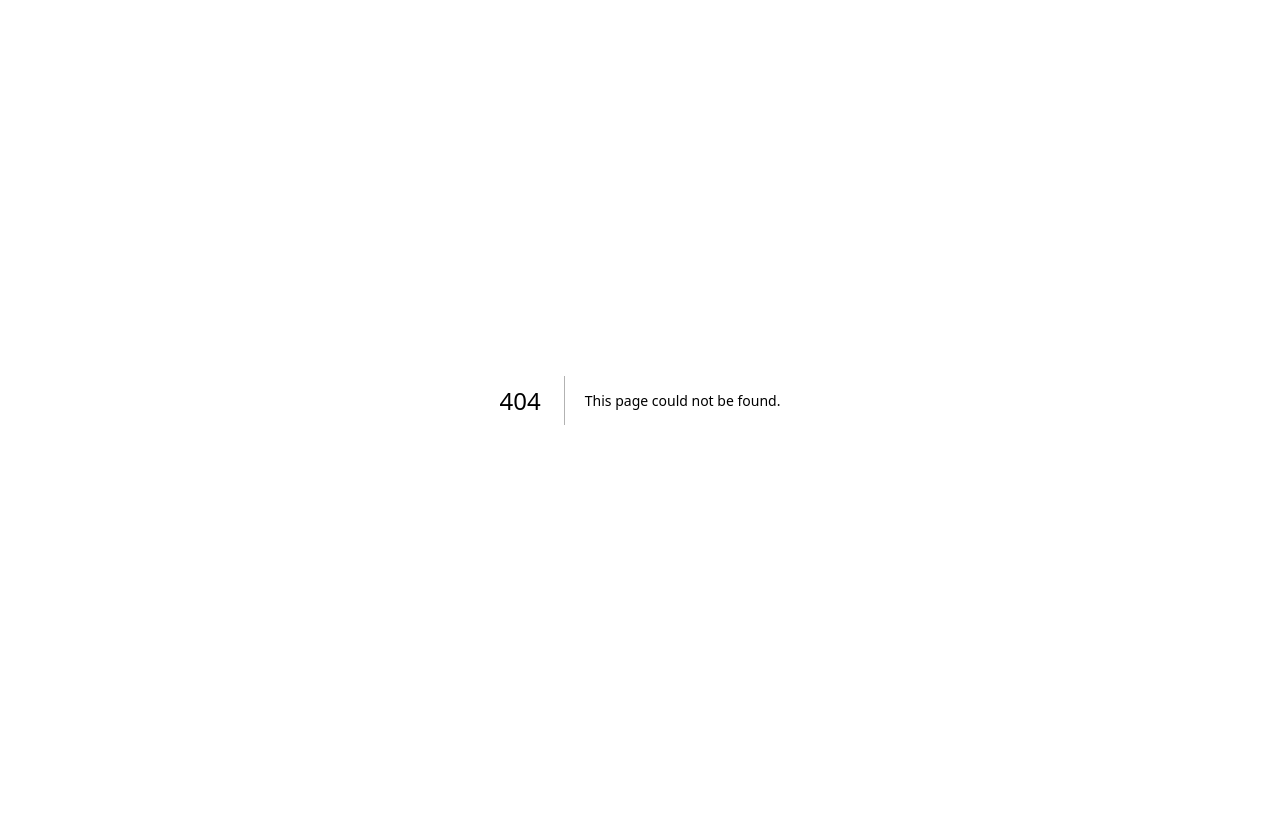
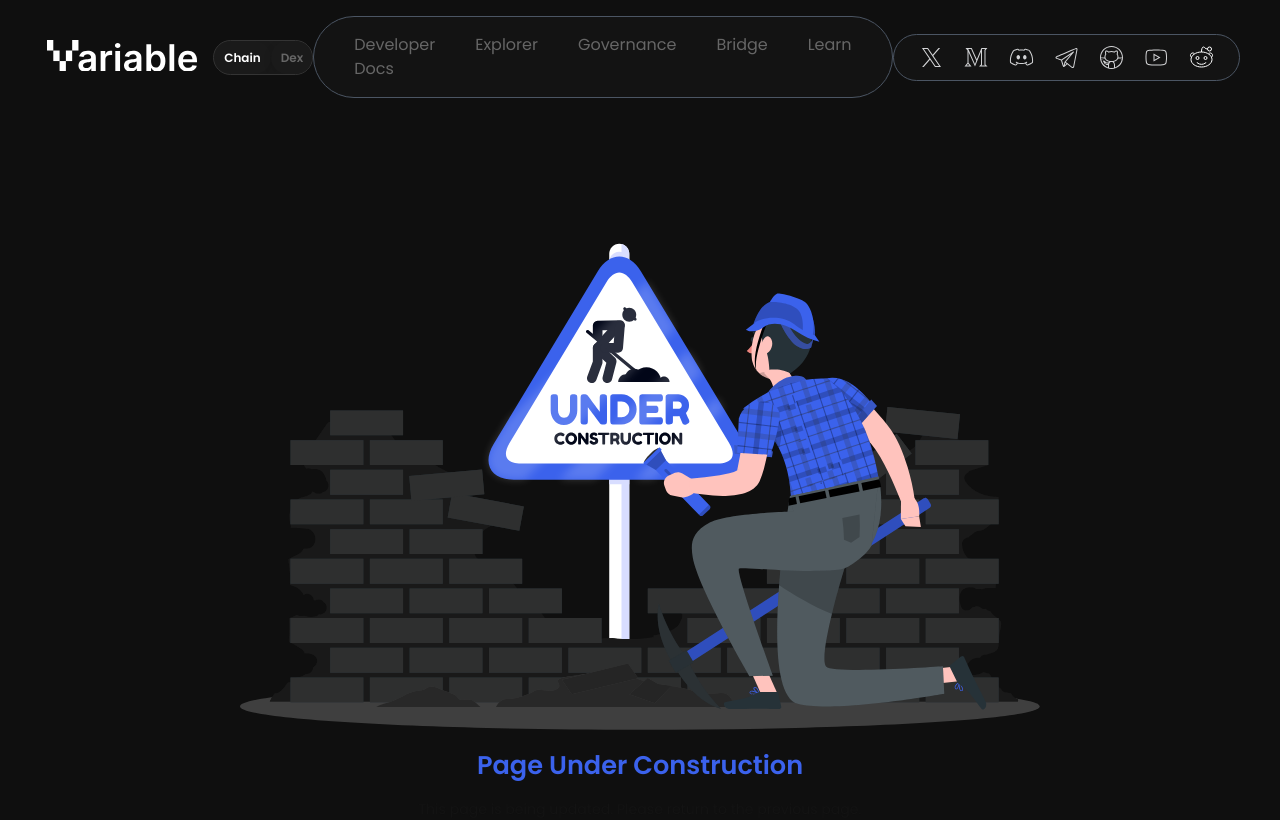
Before and after one commit to variable-chain/website, a Next.js app: page /career in a window 1280 px wide. Before the commit this address had no page. Built offline with nearby package versions, Linux system fonts and the light colour scheme.

Commit message:
Bug fix and career page added, Code optimization

```diff
--- /dev/null
+++ b/src/app/career/page.tsx
@@ -0,0 +1,16 @@
+"use client";
+import React from "react";
+import NavbarChain from "../components/NavbarChain";
+import UnderConstruction from "../components/UnderConstruction";
+
+export default function Career() {
+  const handleToggle = () => {
+    console.log("Button clicked!");
+  };
+  return (
+    <>
+      <NavbarChain onToggle={handleToggle} />
+      <UnderConstruction />
+    </>
+  );
+}
--- a/src/app/components/CardChainWork.module.scss
+++ b/src/app/components/CardChainWork.module.scss
@@ -5,7 +5,7 @@
   overflow: hidden;
   margin: 16px;
   width: 350px;
-  height: 520px;
+  height: 550px;
   padding: 3rem;
   background-color: rgb(22, 22, 22);
   box-shadow: rgba(0, 0, 0, 0.19) 0px 10px 20px, rgba(0, 0, 0, 0.23) 0px 6px 6px;
@@ -13,6 +13,10 @@
   @include respond(tab-port) {
     width: 80%;
     justify-content: center;
+  }
+
+  @include respond(tab-port) {
+    height: 520px;
   }
 
   &_list {
--- a/src/app/components/CustomButton.tsx
+++ b/src/app/components/CustomButton.tsx
@@ -33,7 +33,7 @@ const CustomButton: React.FC<CustomButtonProps> = ({
       style={buttonStyle}
       className={`flex items-center
                 px-4 py-2 md:px-6 md:py-4 xl:px-6 xl:py-2
-                xl:text-[20px] md:text-[14px] sm:text-[12px]
+                xl:text-[18px] md:text-[14px] sm:text-[12px]
                 rounded-full
                 text-${textColor} shadow-${boxShadow} border-${borderColor} border-${borderWidth} hover:bg-${bgColor}-dark
                 focus:outline-none focus:ring focus:border-blue-300
--- a/src/app/components/NavbarDex.tsx
+++ b/src/app/components/NavbarDex.tsx
@@ -1,4 +1,3 @@
-// Navbar.tsx
 import React, { useEffect, useState } from "react";
 import CustomButton from "./CustomButton";
 import styles from "./NavbarChain.module.scss";
--- a/src/app/components/ZohoForm.module.scss
+++ b/src/app/components/ZohoForm.module.scss
@@ -26,7 +26,7 @@
   }
 
   &_btn{
-    margin-left: -14.5rem;
+    margin-left: -14.7rem;
     color: #CACACA;
     background-color: #0F0F0F;
     border: 1px solid #252525;
--- a/src/app/sections/ChainEfficiency.module.scss
+++ b/src/app/sections/ChainEfficiency.module.scss
@@ -46,7 +46,7 @@
             flex: 30%;
 
             &_heading{
-                font-size: 2vw;
+                font-size: 1.8vw;
                 margin-bottom: 1.5rem;
 
                 @include respond(tab-port){
--- a/src/app/sections/ChainFaster.module.scss
+++ b/src/app/sections/ChainFaster.module.scss
@@ -56,7 +56,7 @@
             flex: 50%;
 
             &_heading{
-                font-size: 2vw;
+                font-size: 1.8vw;
                 margin-bottom: 1.5rem;
                 line-height: 1.8;
 
--- a/src/app/sections/ChainFooter.module.scss
+++ b/src/app/sections/ChainFooter.module.scss
@@ -16,6 +16,11 @@
     &_list{
         color: #4F4F4F;
 
+        @include respond(phone){
+            margin-top: 2rem;
+            text-align: center;
+        }
+
         &_item{
             margin-bottom: 10px;
 
@@ -31,6 +36,23 @@
     &_copyright{
         color: #4F4F4F;
         margin-top: 2rem;
+
+        &_desktop{
+            @include respond(phone){
+                display: none;
+            }
+        }
+
+        &_phone{
+            display: none;
+
+            @include respond(phone){
+                color: #4F4F4F;
+                display: block;
+                text-align: center;
+            }
+
+        }
     }
 
     &_col{
--- a/src/app/sections/ChainFooter.tsx
+++ b/src/app/sections/ChainFooter.tsx
@@ -4,6 +4,7 @@ import Link from "next/link";
 
 const ChainFooter: React.FC = () => {
   return (
+    <>
     <div className={`${styles.footer} container`}>
       <div className={`${styles.footer_col} ${styles.footer_col1}`}>
         <svg
@@ -49,7 +50,7 @@ const ChainFooter: React.FC = () => {
             fill="#fff"
           />
         </svg>
-        <div className={styles.footer_copyright}>Copyright © Variable 2024</div>
+        <div className={`${styles.footer_copyright} ${styles.footer_copyright_desktop}`}>Copyright © Variable 2024</div>
       </div>
       <div className={`${styles.footer_col} ${styles.footer_col2}`}>
         <ul className={styles.footer_list}>
@@ -69,12 +70,14 @@ const ChainFooter: React.FC = () => {
       </div>
       <div className={`${styles.footer_col} ${styles.footer_col3}`}>
       <ul className={styles.footer_list}>
-            {/* <li className={styles.footer_list_item}>Explorer</li> */}
+            <li className={styles.footer_list_item}><Link href="/career">Career</Link></li>
             {/* <li className={styles.footer_list_item}><input className={styles.footer_list_item_input} placeholder="Your email" /></li> */}
             <li className={styles.footer_list_item}><Link target="_blank" href="https://medium.com/@variablechain">Blog</Link></li>
         </ul>
       </div>
     </div>
+    <div className={`${styles.footer_copyright_phone}`}>Copyright © Variable 2024</div>
+    </>
   );
 };
 
```
